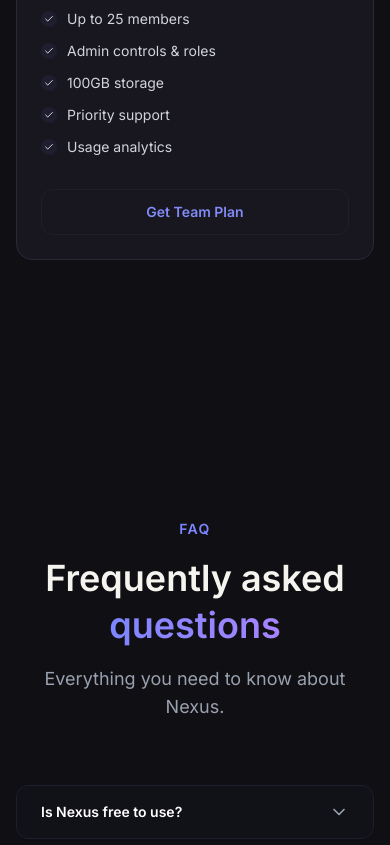
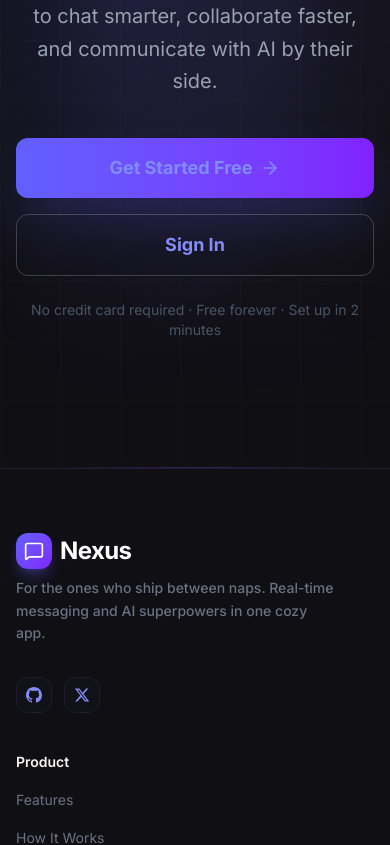
Before and after one commit to alqamarzz/nexus-chat, a Next.js app: page / in a window 390 px wide. Shown: the part 7251-8096 px from the top of the page. Built offline with nearby package versions, Linux system fonts and the light colour scheme.

Commit message:
Remove pricing section and related references

```diff
--- a/src/app/(landing)/page.tsx
+++ b/src/app/(landing)/page.tsx
@@ -3,7 +3,6 @@ import HeroSection from '@/components/landing/HeroSection';
 import FeaturesSection from '@/components/landing/FeaturesSection';
 import HowItWorksSection from '@/components/landing/HowItWorksSection';
 import AISpotlightSection from '@/components/landing/AISpotlightSection';
-import PricingSection from '@/components/landing/PricingSection';
 import FAQSection from '@/components/landing/FAQSection';
 import CTASection from '@/components/landing/CTASection';
 import Footer from '@/components/landing/Footer';
@@ -16,7 +15,6 @@ export default function LandingPage() {
       <FeaturesSection />
       <HowItWorksSection />
       <AISpotlightSection />
-      <PricingSection />
       <FAQSection />
       <CTASection />
       <Footer />
--- a/src/components/landing/CTASection.tsx
+++ b/src/components/landing/CTASection.tsx
@@ -83,7 +83,7 @@ export default function CTASection() {
           </div>
 
           <p className="mt-6 text-sm text-gray-600">
-            No credit card required · Free forever plan · Cancel anytime
+            No credit card required · Free forever · Set up in 2 minutes
           </p>
         </motion.div>
       </div>
--- a/src/components/landing/FAQSection.tsx
+++ b/src/components/landing/FAQSection.tsx
@@ -8,7 +8,7 @@ const faqs = [
   {
     question: 'Is Nexus free to use?',
     answer:
-      'Yes! Nexus has a generous free tier that includes 1:1 direct messages, up to 100 messages per day, and 100MB of storage. You can upgrade to Pro or Team for more features and higher limits.',
+      'Yes! Nexus is completely free to use, including 1:1 direct messages, group chats, AI assistant features, and cloud storage.',
   },
   {
     question: 'How does the AI assistant work?',
@@ -28,17 +28,17 @@ const faqs = [
   {
     question: 'How many people can be in a group chat?',
     answer:
-      'On the Free plan, group chats are not available. Pro users can create group chats with up to 50 members. Team plan users can have up to 500 members per channel with advanced moderation tools.',
+      'Nexus supports group chats with up to 500 members per channel with advanced moderation tools and real-time collaboration.',
   },
   {
     question: 'What file types can I share?',
     answer:
-      'You can share images (PNG, JPG, GIF, WebP), documents (PDF, DOCX, XLSX, PPTX), code files, archives (ZIP, RAR), and videos (MP4, WebM) up to your plan\'s storage limit. Files are previewed inline when possible.',
+      'You can share images (PNG, JPG, GIF, WebP), documents (PDF, DOCX, XLSX, PPTX), code files, archives (ZIP, RAR), and videos (MP4, WebM). Files are previewed inline when possible.',
   },
   {
     question: 'Can I export my chat history?',
     answer:
-      'Yes! Pro and Team users can export their full chat history in JSON or CSV format from the account settings. Free users can export the last 30 days of messages. Data exports are delivered as a downloadable archive.',
+      'Yes! You can export your full chat history in JSON or CSV format from the account settings. Data exports are delivered as a downloadable archive.',
   },
 ];
 
--- a/src/components/landing/Footer.tsx
+++ b/src/components/landing/Footer.tsx
@@ -7,7 +7,6 @@ import { MessageSquare, ArrowRight } from 'lucide-react';
 const footerLinks = {
   Product: [
     { label: 'Features', href: '#features' },
-    { label: 'Pricing', href: '#pricing' },
     { label: 'How It Works', href: '#how-it-works' },
     { label: 'AI Assistant', href: '#ai-spotlight' },
   ],
--- a/src/components/landing/Navbar.tsx
+++ b/src/components/landing/Navbar.tsx
@@ -9,7 +9,6 @@ import { ThemeToggle } from '@/components/ui/ThemeToggle';
 const navLinks = [
   { label: 'Features', href: '#features' },
   { label: 'How it works', href: '#how-it-works' },
-  { label: 'Pricing', href: '#pricing' },
   { label: 'FAQ', href: '#faq' },
 ];
 
--- a/src/components/landing/PricingSection.tsx
+++ /dev/null
@@ -1,176 +0,0 @@
-'use client';
-
-import Link from 'next/link';
-import { motion } from 'framer-motion';
-import { Check, Zap } from 'lucide-react';
-
-const plans = [
-  {
-    name: 'Free',
-    price: '\$0',
-    period: 'forever',
-    description: 'Perfect for personal use and trying out Nexus.',
-    features: [
-      '1:1 Direct Messages',
-      '100 messages / day',
-      '100MB storage',
-      'Basic AI access',
-      'Web & desktop app',
-    ],
-    cta: 'Get Started Free',
-    href: '/register',
-    highlighted: false,
-    gradient: null,
-  },
-  {
-    name: 'Pro',
-    price: '\$9',
-    period: 'per month',
-    description: 'Everything you need for power users and creators.',
-    features: [
-      'Everything in Free',
-      'Group chats & channels',
-      'Unlimited messages',
-      '10GB storage',
-      'Full Nexus AI access',
-      'Priority delivery',
-    ],
-    cta: 'Start Pro Trial',
-    href: '/register?plan=pro',
-    highlighted: true,
-    badge: 'Most Popular',
-    gradient: 'from-indigo-500 to-violet-600',
-  },
-  {
-    name: 'Team',
-    price: '\$29',
-    period: 'per month',
-    description: 'Built for teams that need control and scale.',
-    features: [
-      'Everything in Pro',
-      'Up to 25 members',
-      'Admin controls & roles',
-      '100GB storage',
-      'Priority support',
-      'Usage analytics',
-    ],
-    cta: 'Get Team Plan',
-    href: '/register?plan=team',
-    highlighted: false,
-    gradient: null,
-  },
-];
-
-export default function PricingSection() {
-  return (
-    <section id="pricing" className="relative py-32 bg-transparent">
-      <div className="absolute top-0 left-1/2 -translate-x-1/2 w-1/2 h-px bg-gradient-to-r from-transparent via-indigo-500/50 to-transparent" />
-
-      <div className="max-w-7xl mx-auto px-4 sm:px-6 lg:px-8">
-        {/* Header */}
-        <motion.div
-          initial={{ opacity: 0, y: 30 }}
-          whileInView={{ opacity: 1, y: 0 }}
-          viewport={{ once: true }}
-          transition={{ duration: 0.6 }}
-          className="text-center mb-20"
-        >
-          <span className="inline-block text-sm font-semibold text-indigo-600 dark:text-indigo-400 uppercase tracking-widest mb-4">
-            Pricing
-          </span>
-          <h2 className="text-4xl sm:text-5xl font-black text-slate-900 dark:text-white mb-4">
-            Simple, transparent{' '}
-            <span className="bg-gradient-to-r from-indigo-500 to-violet-600 dark:from-indigo-400 dark:to-violet-400 bg-clip-text text-transparent">
-              pricing
-            </span>
-          </h2>
-          <p className="text-slate-600 dark:text-gray-400 text-lg max-w-xl mx-auto">
-            Start free and upgrade when you need more. No hidden fees, cancel anytime.
-          </p>
-        </motion.div>
-
-        {/* Plans grid */}
-        <div className="grid grid-cols-1 md:grid-cols-3 gap-6 items-center">
-          {plans.map((plan, i) => (
-            <motion.div
-              key={plan.name}
-              initial={{ opacity: 0, y: 40 }}
-              whileInView={{ opacity: 1, y: 0 }}
-              viewport={{ once: true }}
-              transition={{ duration: 0.5, delay: i * 0.1 }}
-              whileHover={{ scale: plan.highlighted ? 1.03 : 1.02 }}
-              className={`relative rounded-2xl p-6 flex flex-col transition-all duration-300 ${
-                plan.highlighted
-                  ? 'bg-[#111118] border-2 border-transparent'
-                  : 'bg-[#111118] border border-[#1e1e2e] hover:border-indigo-500/30'
-              }`}
-              style={
-                plan.highlighted
-                  ? {
-                      backgroundImage:
-                        'linear-gradient(#111118, #111118), linear-gradient(135deg, #6366f1, #8b5cf6)',
-                      backgroundOrigin: 'border-box',
-                      backgroundClip: 'padding-box, border-box',
-                      boxShadow: '0 0 40px rgba(99,102,241,0.2)',
-                    }
-                  : undefined
-              }
-            >
-              {/* Badge */}
-              {plan.badge && (
-                <div className="absolute -top-3.5 left-1/2 -translate-x-1/2">
-                  <span className="inline-flex items-center gap-1 px-3 py-1 rounded-full text-xs font-bold bg-gradient-to-r from-indigo-500 to-violet-600 text-white shadow-lg shadow-indigo-500/30">
-                    <Zap className="w-3 h-3" />
-                    {plan.badge}
-                  </span>
-                </div>
-              )}
-
-              {/* Plan name */}
-              <div className="mb-4">
-                <h3 className="text-lg font-bold text-slate-900 dark:text-white">{plan.name}</h3>
-                <p className="text-sm text-gray-500 mt-1">{plan.description}</p>
-              </div>
-
-              {/* Price */}
-              <div className="mb-6">
-                <div className="flex items-end gap-1">
-                  <span className={`text-4xl font-black ${plan.highlighted ? 'bg-gradient-to-r from-indigo-500 to-violet-600 dark:from-indigo-400 dark:to-violet-400 bg-clip-text text-transparent' : 'text-slate-900 dark:text-white'}`}>
-                    {plan.price}
-                  </span>
-                  <span className="text-gray-500 text-sm mb-1">/{plan.period}</span>
-                </div>
-              </div>
-
-              {/* Features */}
-              <ul className="space-y-3 mb-8 flex-1">
-                {plan.features.map((f) => (
-                  <li key={f} className="flex items-center gap-2.5 text-sm text-slate-700 dark:text-gray-300">
-                    <div className={`w-4 h-4 rounded-full flex items-center justify-center flex-shrink-0 ${
-                      plan.highlighted ? 'bg-gradient-to-br from-indigo-500 to-violet-600' : 'bg-slate-200 dark:bg-[#1e1e2e]'
-                    }`}>
-                      <Check className="w-2.5 h-2.5 text-slate-900 dark:text-white" />
-                    </div>
-                    {f}
-                  </li>
-                ))}
-              </ul>
-
-              {/* CTA */}
-              <Link
-                href={plan.href}
-                className={`w-full py-3 px-6 rounded-xl font-semibold text-sm text-center transition-all duration-200 ${
-                  plan.highlighted
-                    ? 'bg-gradient-to-r from-indigo-500 to-violet-600 text-white hover:from-indigo-400 hover:to-violet-500 shadow-lg shadow-indigo-500/30'
-                    : 'border border-slate-300 dark:border-[#1e1e2e] text-slate-900 dark:text-white hover:bg-black/5 dark:hover:bg-white/5'
-                }`}
-              >
-                {plan.cta}
-              </Link>
-            </motion.div>
-          ))}
-        </div>
-      </div>
-    </section>
-  );
-}
```
